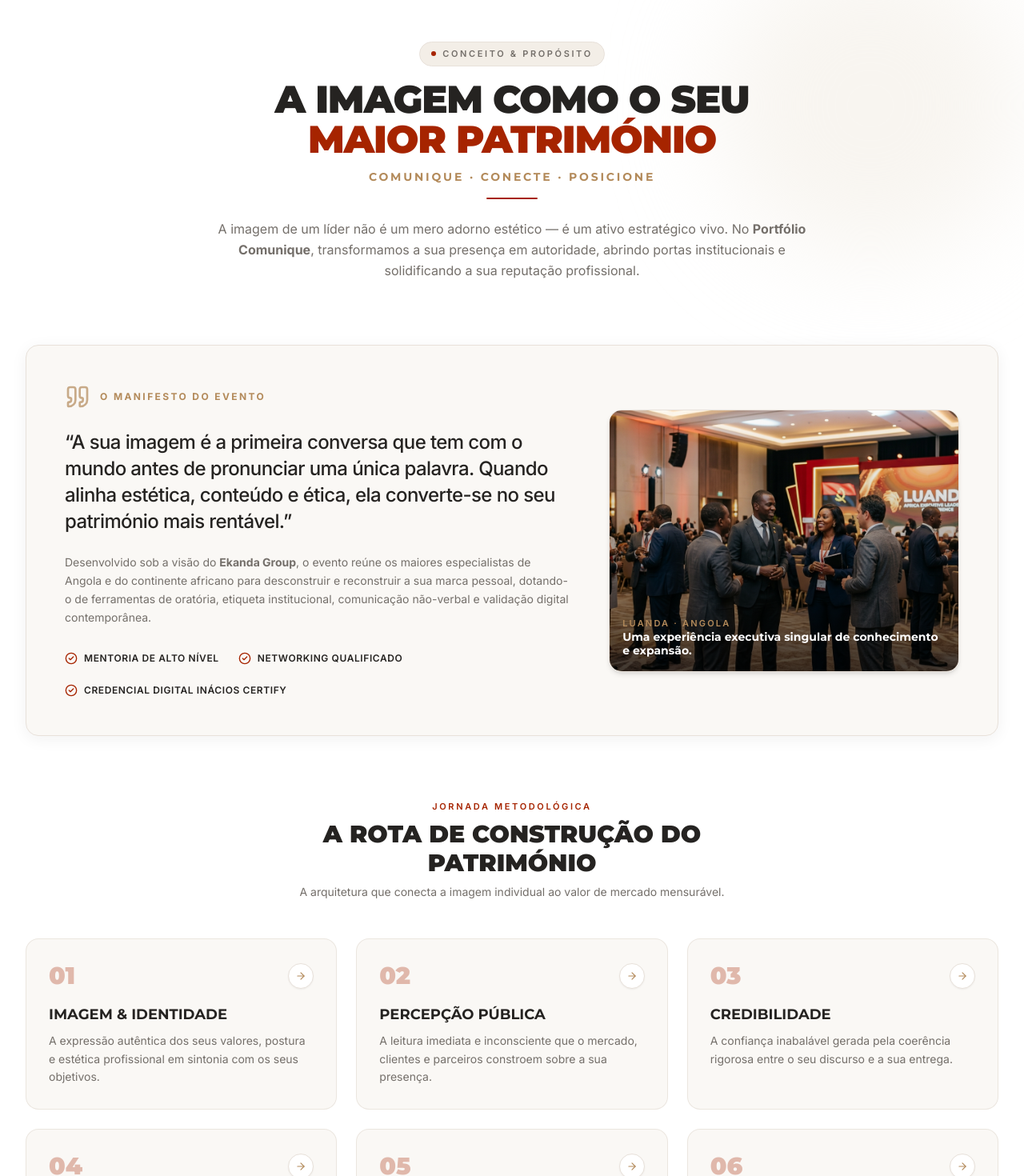
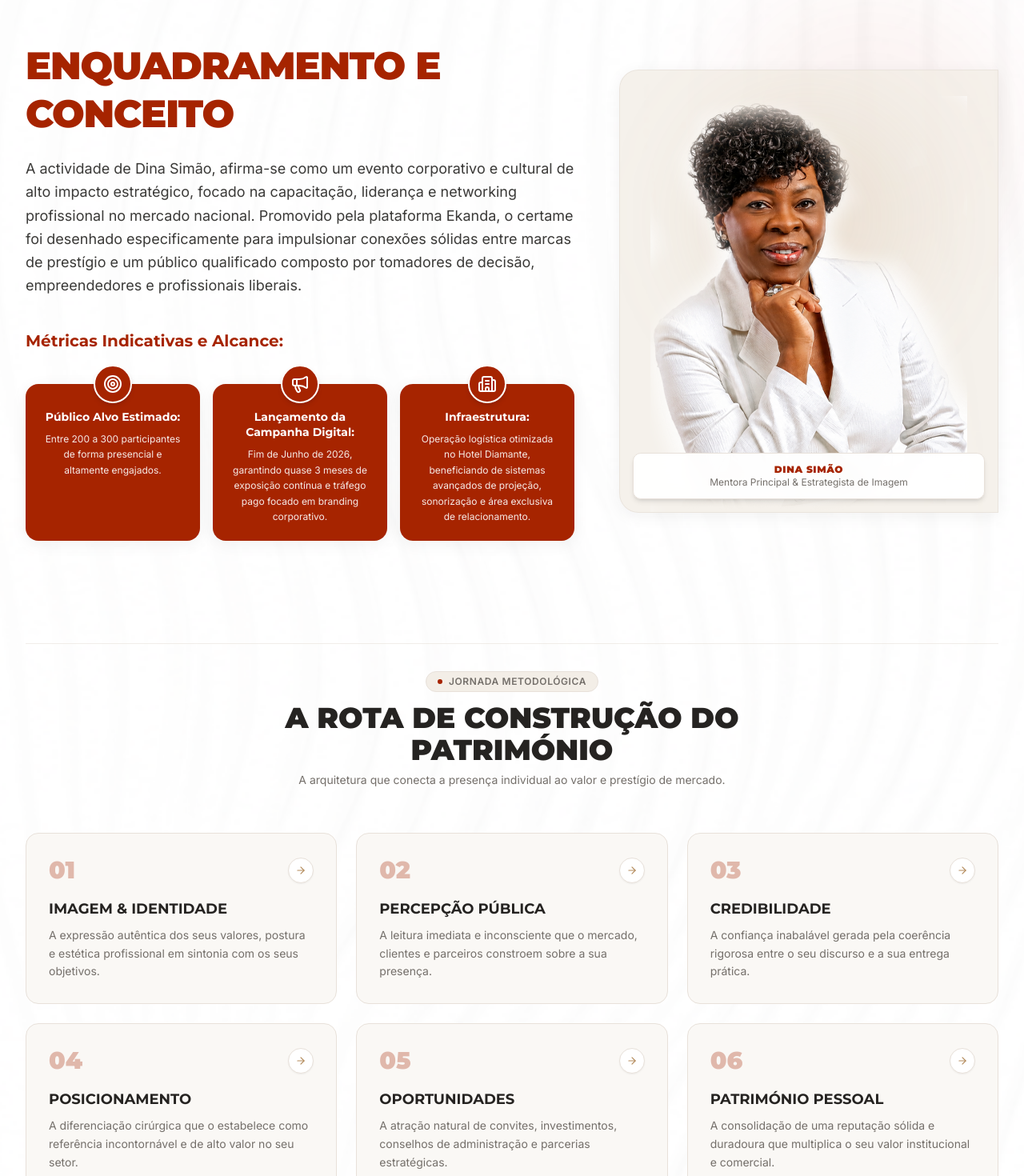
Before and after one commit to emanuel-malungo/InaciosCertify, a Next.js app: page / in a window 1280 px wide. Shown: the part 860-2330 px from the top of the page at 80% size. Built offline with nearby package versions, Linux system fonts and the light colour scheme.

Commit message:
feat: enhance About section with new metrics, improved layout, and updated speaker information

```diff
--- a/src/components/sections/About.tsx
+++ b/src/components/sections/About.tsx
@@ -2,15 +2,36 @@
 
 import Image from "next/image";
 import {
+  Target,
+  Megaphone,
+  Building2,
+  ArrowRight,
   Sparkles,
-  Users,
-  TrendingUp,
   ShieldCheck,
   CheckCircle2,
-  ArrowRight,
-  Quote
+  Award
 } from "lucide-react";
 import edina from "@/assets/images/hero_dina3.png";
+import bgWhite from "@/assets/images/bg_white.png";
+
+// Métricas e dados do slide oficial "Enquadramento e Conceito"
+const conceptMetrics = [
+  {
+    icon: Target,
+    title: "Público Alvo Estimado:",
+    desc: "Entre 200 a 300 participantes de forma presencial e altamente engajados.",
+  },
+  {
+    icon: Megaphone,
+    title: "Lançamento da Campanha Digital:",
+    desc: "Fim de Junho de 2026, garantindo quase 3 meses de exposição contínua e tráfego pago focado em branding corporativo.",
+  },
+  {
+    icon: Building2,
+    title: "Infraestrutura:",
+    desc: "Operação logística otimizada no Hotel Diamante, beneficiando de sistemas avançados de projeção, sonorização e área exclusiva de relacionamento.",
+  },
+];
 
 const frameworkSteps = [
   {
@@ -26,30 +47,30 @@ const frameworkSteps = [
   {
     step: "03",
     title: "Credibilidade",
-    desc: "A confiança inabalável gerada pela coerência rigorosa entre o seu discurso e a sua entrega.",
+    desc: "A confiança inabalável gerada pela coerência rigorosa entre o seu discurso e a sua entrega prática.",
   },
   {
     step: "04",
     title: "Posicionamento",
-    desc: "A diferenciação cirúrgica que o estabelece como referência incontornável no seu segmento.",
+    desc: "A diferenciação cirúrgica que o estabelece como referência incontornável e de alto valor no seu setor.",
   },
   {
     step: "05",
     title: "Oportunidades",
-    desc: "A atração natural de convites, investimentos, conselhos de administração e parcerias de topo.",
+    desc: "A atração natural de convites, investimentos, conselhos de administração e parcerias estratégicas.",
   },
   {
     step: "06",
     title: "Património Pessoal",
-    desc: "A consolidação de uma reputação sólida e duradoura que multiplica o seu valor ao longo da vida.",
+    desc: "A consolidação de uma reputação sólida e duradoura que multiplica o seu valor institucional e comercial.",
   },
 ];
 
 const speakers = [
   {
-    name: "Dina Inácio",
+    name: "Dina Simão",
     role: "Anfitriã & Mentora Principal",
-    bio: "Estrategista de Imagem, Consultora de Comunicação e Fundadora do Ekanda Group. Especialista em posicionamento de executivos e marcas de prestígio.",
+    bio: "Estrategista de Imagem, Consultora de Comunicação e Fundadora do Ekanda Group. Especialista em posicionamento executivo e reputação institucional.",
     image: edina,
     featured: true,
   },
@@ -69,139 +90,141 @@ const speakers = [
   },
 ];
 
-const metrics = [
-  { value: "500+", label: "Líderes e Executivos", icon: Users },
-  { value: "12h", label: "Imersão de Alto Impacto", icon: Sparkles },
-  { value: "100%", label: "Certificação Digital Verificável", icon: ShieldCheck },
-  { value: "98%", label: "Índice de Transformação", icon: TrendingUp },
-];
-
 export default function AboutSection() {
   return (
     <section id="sobre" className="relative py-20 lg:py-28 bg-white overflow-hidden scroll-mt-16">
-      {/* Detalhe decorativo de fundo */}
-      <div className="absolute top-0 right-0 w-96 h-96 bg-surface-warm/60 rounded-full blur-3xl pointer-events-none -z-0" />
-      <div className="absolute bottom-0 left-0 w-80 h-80 bg-gold/5 rounded-full blur-3xl pointer-events-none -z-0" />
+
+      {/* ── Fundo com Textura Sutil de Ondas ── */}
+      <div className="absolute inset-0 pointer-events-none opacity-40">
+        <Image
+          src={bgWhite}
+          alt=""
+          fill
+          className="object-cover"
+        />
+      </div>
+
+      {/* Brilhos decorativos de fundo */}
+      <div className="absolute top-10 right-0 w-96 h-96 bg-primary/5 rounded-full blur-3xl pointer-events-none" />
+      <div className="absolute bottom-10 left-0 w-96 h-96 bg-gold/5 rounded-full blur-3xl pointer-events-none" />
 
       <div className="max-w-7xl mx-auto px-6 lg:px-8 relative z-10">
-        {/* ── Cabeçalho da Seção ── */}
-        <div className="text-center max-w-3xl mx-auto mb-16 lg:mb-20">
-          <div className="inline-flex items-center gap-2 px-3.5 py-1.5 rounded-full bg-surface-warm border border-border text-[11px] font-semibold uppercase tracking-[0.24em] text-text-muted mb-4">
-            <span className="w-1.5 h-1.5 rounded-full bg-primary" />
-            Conceito & Propósito
-          </div>
-          <h2
-            className="text-3xl sm:text-4xl lg:text-5xl font-black uppercase text-text tracking-tight leading-[1.05]"
-            style={{ fontFamily: "var(--font-montserrat)" }}
-          >
-            A Imagem Como o Seu <span className="text-primary">Maior Património</span>
-          </h2>
-          <p
-            className="text-gold font-bold uppercase tracking-[0.2em] text-xs sm:text-sm mt-3"
-            style={{ fontFamily: "var(--font-montserrat)" }}
-          >
-            Comunique · Conecte · Posicione
-          </p>
-          <div className="w-16 h-0.5 bg-primary mx-auto mt-4 rounded-full" />
-          <p className="text-text-muted text-sm sm:text-base leading-relaxed mt-6">
-            A imagem de um líder não é um mero adorno estético — é um ativo estratégico vivo.
-            No <strong>Portfólio Comunique</strong>, transformamos a sua presença em autoridade,
-            abrindo portas institucionais e solidificando a sua reputação profissional.
-          </p>
-        </div>
 
-        {/* ── Bloco Editorial: O Manifesto ── */}
-        <div className="grid grid-cols-1 lg:grid-cols-12 gap-8 lg:gap-12 items-center mb-20 bg-background-soft border border-border p-8 lg:p-12 rounded-[var(--radius-card)] shadow-premium">
-          <div className="lg:col-span-7 space-y-6">
-            <div className="flex items-center gap-3 text-gold">
-              <Quote className="w-8 h-8 opacity-70" />
-              <span className="text-xs uppercase font-bold tracking-[0.2em]">O Manifesto do Evento</span>
-            </div>
+        {/* ── BLOCO 1: ENQUADRAMENTO E CONCEITO (Layout Fiel ao Design de Referência) ── */}
+        <div className="grid grid-cols-1 lg:grid-cols-12 gap-12 lg:gap-14 items-center mb-24 lg:mb-32">
 
-            <blockquote className="text-lg sm:text-xl lg:text-2xl font-medium text-text leading-snug tracking-tight">
-              “A sua imagem é a primeira conversa que tem com o mundo antes de pronunciar uma única palavra. Quando alinha estética, conteúdo e ética, ela converte-se no seu património mais rentável.”
-            </blockquote>
+          {/* Coluna Esquerda: Título, Descrição e 3 Cards Vermelhos com Badges Circulares */}
+          <div className="lg:col-span-7 flex flex-col justify-center">
 
-            <p className="text-sm text-text-muted leading-relaxed">
-              Desenvolvido sob a visão do <strong>Ekanda Group</strong>, o evento reúne os maiores especialistas de Angola e do continente africano para desconstruir e reconstruir a sua marca pessoal, dotando-o de ferramentas de oratória, etiqueta institucional, comunicação não-verbal e validação digital contemporânea.
+            {/* Título Principal em Destaque */}
+            <h2 className="font-heading font-black text-3xl sm:text-4xl lg:text-5xl uppercase text-primary tracking-tight leading-tight mb-6">
+              ENQUADRAMENTO E CONCEITO
+            </h2>
+
+            {/* Texto Conceitual de Alto Impacto */}
+            <p className="font-sans text-base sm:text-lg text-foreground/90 leading-relaxed mb-10">
+              A actividade de Dina Simão, afirma-se como um evento corporativo e cultural de alto impacto estratégico, focado na capacitação, liderança e networking profissional no mercado nacional. Promovido pela plataforma Ekanda, o certame foi desenhado especificamente para impulsionar conexões sólidas entre marcas de prestígio e um público qualificado composto por tomadores de decisão, empreendedores e profissionais liberais.
             </p>
 
-            <div className="pt-2 flex flex-wrap items-center gap-6">
-              <div className="flex items-center gap-2 text-xs font-semibold text-text uppercase tracking-wider">
-                <CheckCircle2 className="w-4 h-4 text-primary" />
-                <span>Mentoria de Alto Nível</span>
+            {/* Subtítulo das Métricas */}
+            <h3 className="font-heading font-bold text-lg sm:text-xl text-primary mb-8">
+              Métricas Indicativas e Alcance:
+            </h3>
+
+            {/* Grid dos 3 Cards com Ícones Flutuantes no Topo */}
+            <div className="grid grid-cols-1 sm:grid-cols-3 gap-8 sm:gap-4 pt-2">
+              {conceptMetrics.map((item) => {
+                const IconComponent = item.icon;
+                return (
+                  <div
+                    key={item.title}
+                    className="relative bg-primary text-white rounded-card p-5 pt-8 flex flex-col items-center text-center shadow-premium transition-all duration-300 hover:-translate-y-1 hover:shadow-xl group"
+                  >
+                    {/* Badge Circular Flutuante com Ícone */}
+                    <div className="absolute -top-6 left-1/2 -translate-x-1/2 w-12 h-12 rounded-full bg-primary border-2 border-white flex items-center justify-center text-white shadow-md transition-transform duration-300 group-hover:scale-110">
+                      <IconComponent className="w-6 h-6" />
+                    </div>
+
+                    {/* Título do Card */}
+                    <h4 className="font-heading font-bold text-xs sm:text-sm text-white mb-2 leading-snug">
+                      {item.title}
+                    </h4>
+
+                    {/* Descrição do Card */}
+                    <p className="font-sans text-xs text-white/90 leading-relaxed">
+                      {item.desc}
+                    </p>
+                  </div>
+                );
+              })}
+            </div>
+          </div>
+
+          {/* Coluna Direita: Imagem de Destaque de Dina Simão com Moldura Arredondada */}
+          <div className="lg:col-span-5 flex justify-center">
+            <div className="relative w-full max-w-md lg:max-w-none rounded-3xl lg:rounded-l-3xl lg:rounded-r-none bg-surface-warm/80 border border-border/80 shadow-premium overflow-hidden flex flex-col justify-end items-center pt-8 px-4 pb-0">
+
+              {/* Efeito de iluminação suave atrás da figura */}
+              <div className="absolute top-1/3 left-1/2 -translate-x-1/2 -translate-y-1/2 w-64 h-64 bg-gold/15 rounded-full blur-3xl pointer-events-none" />
+
+              {/* Foto de Dina Simão */}
+              <div className="relative w-full h-[380px] sm:h-[460px] lg:h-[520px] flex items-end justify-center z-10">
+                <Image
+                  src={edina}
+                  alt="Dina Simão — Estrategista de Imagem & Fundadora Ekanda Group"
+                  fill
+                  priority
+                  className="object-contain object-bottom transition-transform duration-700 hover:scale-102"
+                />
               </div>
-              <div className="flex items-center gap-2 text-xs font-semibold text-text uppercase tracking-wider">
-                <CheckCircle2 className="w-4 h-4 text-primary" />
-                <span>Networking Qualificado</span>
-              </div>
-              <div className="flex items-center gap-2 text-xs font-semibold text-text uppercase tracking-wider">
-                <CheckCircle2 className="w-4 h-4 text-primary" />
-                <span>Credencial Digital Inácios Certify</span>
+
+              {/* Tag com Nome e Autoridade */}
+              <div className="absolute bottom-4 left-4 right-4 bg-background/95 backdrop-blur-md py-3 px-4 rounded-button border border-border shadow-md text-center z-20">
+                <p className="font-heading font-black text-xs uppercase tracking-wider text-primary">
+                  Dina Simão
+                </p>
+                <p className="font-sans text-xs text-text-muted">
+                  Mentora Principal & Estrategista de Imagem
+                </p>
               </div>
             </div>
           </div>
 
-          <div className="lg:col-span-5 relative">
-            <div className="relative w-full aspect-[4/3] rounded-[var(--radius-card)] overflow-hidden border border-border shadow-md group">
-              <Image
-                src="/images/event_atmosphere.jpg"
-                alt="Ambiente do Portfólio Comunique em Luanda"
-                fill
-                className="object-cover transition-transform duration-700 group-hover:scale-105"
-              />
-              <div className="absolute inset-0 bg-gradient-to-t from-black/70 via-black/20 to-transparent" />
-              <div className="absolute bottom-4 left-4 right-4 text-white">
-                <p className="text-[11px] uppercase tracking-[0.2em] font-semibold text-gold">Luanda · Angola</p>
-                <p className="text-sm font-bold leading-tight" style={{ fontFamily: "var(--font-montserrat)" }}>
-                  Uma experiência executiva singular de conhecimento e expansão.
-                </p>
-              </div>
-            </div>
-          </div>
         </div>
 
-        {/* ── O Ciclo Estratégico da Imagem (6 Etapas) ── */}
-        <div className="mb-20">
-          <div className="text-center max-w-2xl mx-auto mb-12">
-            <p className="text-[11px] font-semibold uppercase tracking-[0.24em] text-primary mb-2">
+        {/* ── BLOCO 2: JORNADA METODOLÓGICA (6 Etapas Estratégicas) ── */}
+        <div className="mb-24 lg:mb-32 pt-8 border-t border-border/60">
+          <div className="text-center max-w-2xl mx-auto mb-14">
+            <div className="inline-flex items-center gap-2 px-3.5 py-1 rounded-full bg-surface-warm border border-border text-xs font-semibold uppercase tracking-wider text-text-muted mb-3">
+              <span className="w-1.5 h-1.5 rounded-full bg-primary" />
               Jornada Metodológica
-            </p>
-            <h3
-              className="text-2xl sm:text-3xl font-black uppercase text-text"
-              style={{ fontFamily: "var(--font-montserrat)" }}
-            >
+            </div>
+            <h3 className="font-heading font-black text-2xl sm:text-3xl lg:text-4xl uppercase text-foreground">
               A Rota de Construção do Património
             </h3>
-            <p className="text-xs sm:text-sm text-text-muted mt-2">
-              A arquitetura que conecta a imagem individual ao valor de mercado mensurável.
+            <p className="font-sans text-xs sm:text-sm text-text-muted mt-2">
+              A arquitetura que conecta a presença individual ao valor e prestígio de mercado.
             </p>
           </div>
 
-          <div className="grid grid-cols-1 md:grid-cols-2 lg:grid-cols-3 gap-5 sm:gap-6">
+          <div className="grid grid-cols-1 md:grid-cols-2 lg:grid-cols-3 gap-6">
             {frameworkSteps.map((step) => (
               <div
                 key={step.step}
-                className="relative bg-surface-warm/40 hover:bg-surface-warm border border-border/80 p-6 sm:p-7 rounded-[var(--radius-card)] transition-all duration-300 hover:shadow-premium hover:-translate-y-1 group"
+                className="relative bg-background-soft hover:bg-surface-warm/80 border border-border p-6 sm:p-7 rounded-card transition-all duration-300 hover:shadow-premium hover:-translate-y-1 group"
               >
                 <div className="flex items-center justify-between mb-4">
-                  <span
-                    className="text-2xl sm:text-3xl font-black text-primary/30 group-hover:text-primary transition-colors"
-                    style={{ fontFamily: "var(--font-montserrat)" }}
-                  >
+                  <span className="font-heading text-2xl sm:text-3xl font-black text-primary/30 group-hover:text-primary transition-colors">
                     {step.step}
                   </span>
                   <div className="w-8 h-8 rounded-full bg-white flex items-center justify-center text-gold border border-border shadow-xs">
                     <ArrowRight className="w-3.5 h-3.5 transition-transform group-hover:translate-x-0.5" />
                   </div>
                 </div>
-                <h4
-                  className="text-base sm:text-lg font-bold text-text mb-2 group-hover:text-primary transition-colors uppercase"
-                  style={{ fontFamily: "var(--font-montserrat)" }}
-                >
+                <h4 className="font-heading text-base sm:text-lg font-bold text-foreground mb-2 group-hover:text-primary transition-colors uppercase">
                   {step.title}
                 </h4>
-                <p className="text-xs sm:text-sm text-text-muted leading-relaxed">
+                <p className="font-sans text-xs sm:text-sm text-text-muted leading-relaxed">
                   {step.desc}
                 </p>
               </div>
@@ -209,22 +232,19 @@ export default function AboutSection() {
           </div>
         </div>
 
-        {/* ── Oradores & Mentores de Prestígio ── */}
-        <div className="mb-20">
+        {/* ── BLOCO 3: MENTORES & ORADORES ── */}
+        <div className="pt-8 border-t border-border/60">
           <div className="flex flex-col md:flex-row md:items-end justify-between mb-12">
             <div>
-              <p className="text-[11px] font-semibold uppercase tracking-[0.24em] text-gold mb-2">
+              <p className="font-heading text-xs font-bold uppercase tracking-wider text-gold mb-2">
                 Corpo Docente & Mentores
               </p>
-              <h3
-                className="text-2xl sm:text-3xl lg:text-4xl font-black uppercase text-text"
-                style={{ fontFamily: "var(--font-montserrat)" }}
-              >
+              <h3 className="font-heading font-black text-2xl sm:text-3xl lg:text-4xl uppercase text-foreground">
                 Especialistas em Evidência
               </h3>
             </div>
-            <p className="text-xs sm:text-sm text-text-muted max-w-md mt-3 md:mt-0">
-              Vozes consagradas que unem teoria, experiência corporativa e autoridade prática para elevar o seu posicionamento.
+            <p className="font-sans text-xs sm:text-sm text-text-muted max-w-md mt-3 md:mt-0">
+              Vozes consagradas que unem autoridade institucional, prática corporativa e visão estratégica.
             </p>
           </div>
 
@@ -232,12 +252,12 @@ export default function AboutSection() {
             {speakers.map((speaker) => (
               <div
                 key={speaker.name}
-                className={`relative bg-background border rounded-[var(--radius-card)] overflow-hidden transition-all duration-300 hover:shadow-premium flex flex-col ${
+                className={`relative bg-background border rounded-card overflow-hidden transition-all duration-300 hover:shadow-premium flex flex-col ${
                   speaker.featured ? "border-primary/40 ring-1 ring-primary/20" : "border-border"
                 }`}
               >
                 {/* Imagem do Mentor */}
-                <div className="relative w-full aspect-[4/4] bg-surface-warm overflow-hidden">
+                <div className="relative w-full aspect-square bg-surface-warm overflow-hidden">
                   {typeof speaker.image === "string" ? (
                     <Image
                       src={speaker.image}
@@ -257,7 +277,7 @@ export default function AboutSection() {
                   )}
 
                   {speaker.featured && (
-                    <div className="absolute top-3 left-3 bg-primary text-white text-[10px] uppercase font-extrabold tracking-wider px-3 py-1 rounded-full shadow-md">
+                    <div className="absolute top-3 left-3 bg-primary text-white text-xs uppercase font-extrabold tracking-wider px-3 py-1 rounded-full shadow-md">
                       Destaque Principal
                     </div>
                   )}
@@ -266,21 +286,18 @@ export default function AboutSection() {
                 {/* Conteúdo textual */}
                 <div className="p-6 flex-1 flex flex-col justify-between">
                   <div>
-                    <p className="text-[11px] font-bold text-gold uppercase tracking-wider mb-1">
+                    <p className="font-heading text-xs font-bold text-gold uppercase tracking-wider mb-1">
                       {speaker.role}
                     </p>
-                    <h4
-                      className="text-lg sm:text-xl font-black uppercase text-text mb-3"
-                      style={{ fontFamily: "var(--font-montserrat)" }}
-                    >
+                    <h4 className="font-heading text-lg sm:text-xl font-black uppercase text-foreground mb-2">
                       {speaker.name}
                     </h4>
-                    <p className="text-xs sm:text-sm text-text-muted leading-relaxed">
+                    <p className="font-sans text-xs sm:text-sm text-text-muted leading-relaxed">
                       {speaker.bio}
                     </p>
                   </div>
 
-                  <div className="pt-5 mt-5 border-t border-border flex items-center justify-between text-xs text-text-muted">
+                  <div className="pt-4 mt-5 border-t border-border flex items-center justify-between text-xs text-text-muted">
                     <span className="font-semibold text-primary">Portfólio Comunique</span>
                     <span>Edição 2026</span>
                   </div>
@@ -290,29 +307,6 @@ export default function AboutSection() {
           </div>
         </div>
 
-        {/* ── Métricas de Impacto em Grid ── */}
-        <div className="grid grid-cols-2 lg:grid-cols-4 gap-4 sm:gap-6 bg-surface-warm p-6 sm:p-8 rounded-[var(--radius-card)] border border-border">
-          {metrics.map((m) => {
-            const Icon = m.icon;
-            return (
-              <div key={m.label} className="flex flex-col items-center text-center p-3">
-                <div className="w-10 h-10 rounded-full bg-white flex items-center justify-center text-primary mb-3 shadow-xs border border-border">
-                  <Icon className="w-5 h-5" />
-                </div>
-                <span
-                  className="text-2xl sm:text-3xl lg:text-4xl font-black text-primary tracking-tight"
-                  style={{ fontFamily: "var(--font-montserrat)" }}
-                >
-                  {m.value}
-                </span>
-                <span className="text-[11px] sm:text-xs font-semibold text-text uppercase tracking-wider mt-1">
-                  {m.label}
-                </span>
-              </div>
-            );
-          })}
-        </div>
-
       </div>
     </section>
   );
```
